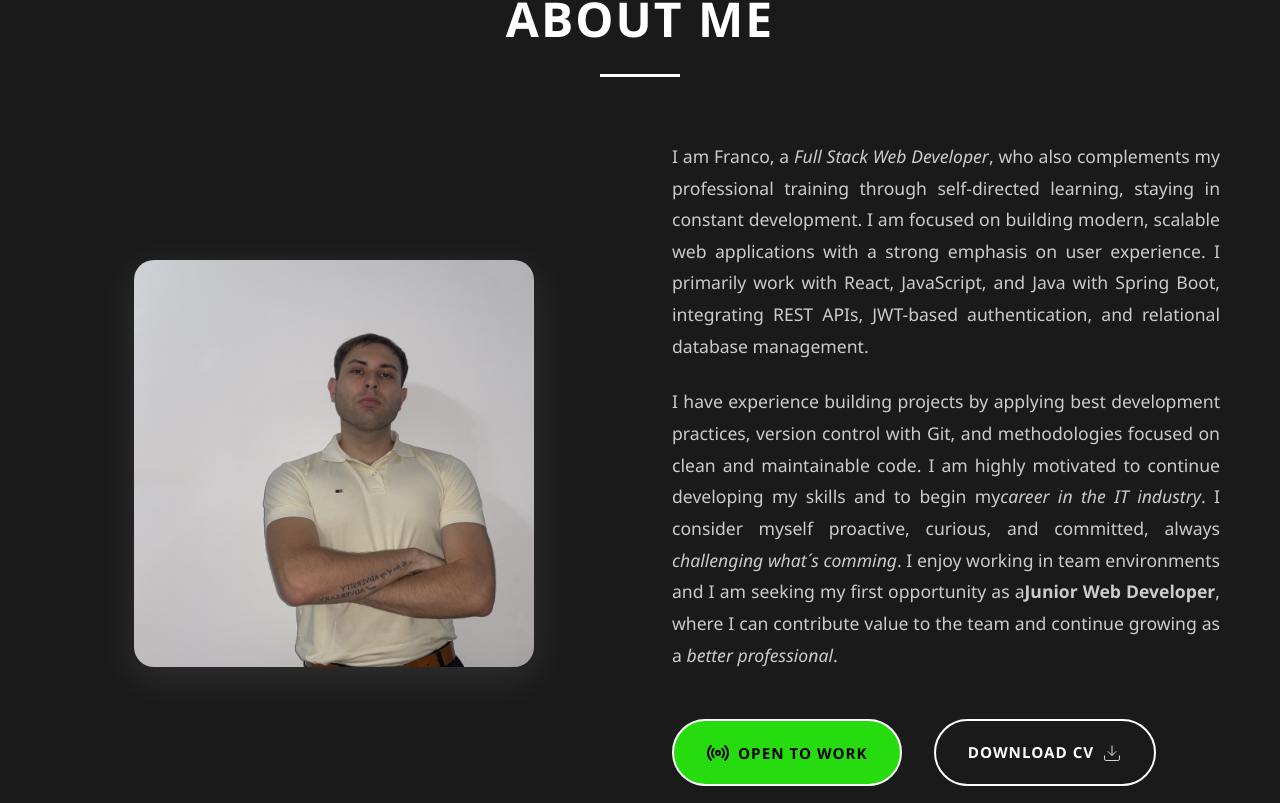
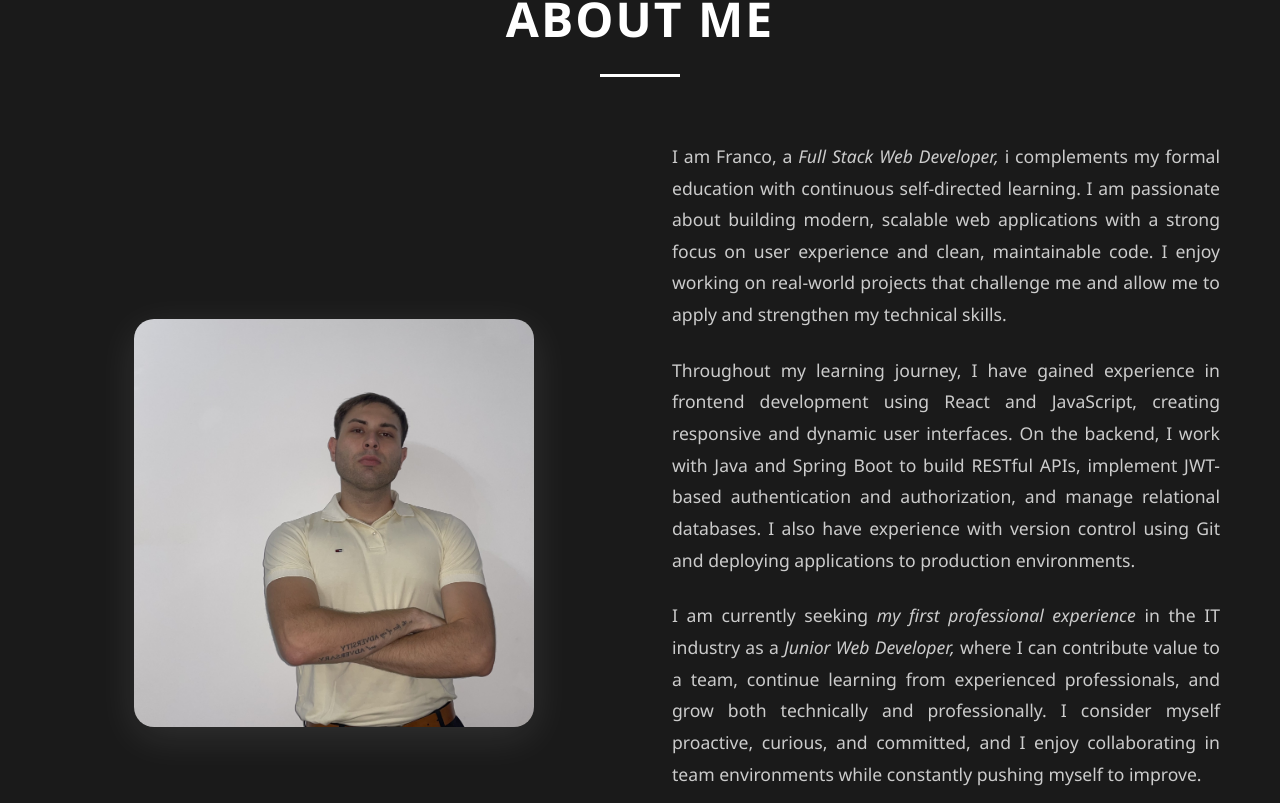
Before and after one commit to FrancoV021/PortfolioApp, a React (Vite) app: page / in a window 1280 px wide. Shown: the part 997-1800 px from the top of the page. Built offline with nearby package versions, Linux system fonts and the light colour scheme.

Commit message:
Revise About section for improved clarity and detail
Updated the 'About' section to enhance clarity and detail about experience and aspirations.

```diff
--- a/src/components/About.jsx
+++ b/src/components/About.jsx
@@ -18,23 +18,29 @@ export default function About() {
 
           <div className="about-text">
             <p className="about-description">
-              I am Franco, a <i>Full Stack Web Developer</i>, who also complements my
-              professional training through self-directed learning, staying in constant
-              development. I am focused on building modern, scalable web applications
-              with a strong emphasis on user experience. I primarily work with React,
-              JavaScript, and Java with Spring Boot, integrating REST APIs, JWT-based
-              authentication, and relational database management.
+              I am Franco, a <i>Full Stack Web Developer,</i> i complements my formal
+              education with continuous self-directed learning. I am passionate about
+              building modern, scalable web applications with a strong focus on user
+              experience and clean, maintainable code. I enjoy working on real-world
+              projects that challenge me and allow me to apply and strengthen my
+              technical skills.
             </p>
 
             <p className="about-description">
-              I have experience building projects by applying best development practices,
-              version control with Git, and methodologies focused on clean and maintainable
-              code. I am highly motivated to continue developing my skills and to begin my
-              <i>career in the IT industry</i>. I consider myself proactive, curious, and
-              committed, always <i>challenging what´s comming</i>. I enjoy working in
-              team environments and I am seeking my first opportunity as a
-              <b>Junior Web Developer</b>, where I can contribute value to the team and
-              continue growing as a <i>better professional</i>.
+             Throughout my learning journey, I have gained experience in frontend
+             development using React and JavaScript, creating responsive and dynamic user
+             interfaces. On the backend, I work with Java and Spring Boot to build RESTful
+             APIs, implement JWT-based authentication and authorization, and manage
+             relational databases. I also have experience with version control using Git
+             and deploying applications to production environments.
+            </p>
+
+            <p className="about-description">
+             I am currently seeking <i>my first professional experience</i> in the IT industry as
+             a <i>Junior Web Developer,</i> where I can contribute value to a team, continue
+             learning from experienced professionals, and grow both technically and
+             professionally. I consider myself proactive, curious, and committed, and I enjoy
+             collaborating in team environments while constantly pushing myself to improve.
             </p>
             <div className="about-buttons">
               <a href="https://www.linkedin.com/in/franco-santacatalina-735347244/" target='Linkedin-franco-santacatalina'>
```
